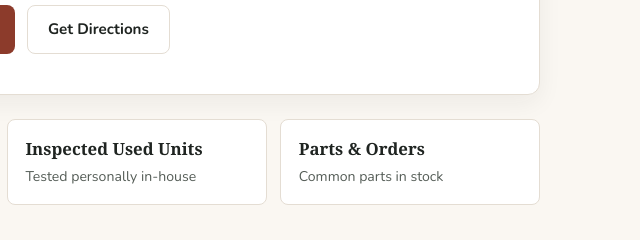
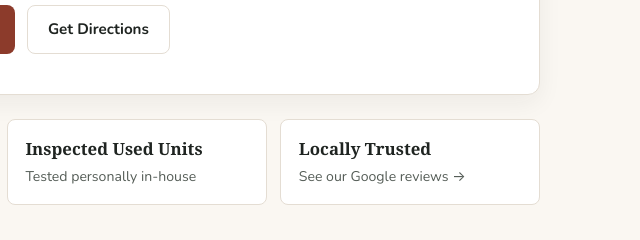
Before and after one commit to TwitchBronBron/ChristmanAppliances.com, a website built with Vite: page index.html in a window 1280 px wide. Shown: the part 800-1040 px from the top of the page, 640-1280 px from the left. Built offline with nearby package versions, Linux system fonts and the light colour scheme; a web font is replaced by a local one.

Commit message:
Phase 3d: add Locally Trusted Google reviews link in trust strip

```diff
--- a/index.html
+++ b/index.html
@@ -124,8 +124,10 @@
                         <span>Tested personally in-house</span>
                     </li>
                     <li>
-                        <strong>Parts &amp; Orders</strong>
-                        <span>Common parts in stock</span>
+                        <a class="trust-link" target="_blank" rel="noopener" href="https://www.google.com/maps/search/?api=1&query=Christman+Appliances+711+Twin+Bridge+Road+Chambersburg+PA+17202">
+                            <strong>Locally Trusted</strong>
+                            <span>See our Google reviews &rarr;</span>
+                        </a>
                     </li>
                 </ul>
             </div>
--- a/style.css
+++ b/style.css
@@ -302,6 +302,17 @@ p:last-child {
     color: var(--ink-muted);
 }
 
+.trust-link {
+    display: flex;
+    flex-direction: column;
+    gap: 0.15rem;
+}
+
+.trust-link:hover span {
+    color: var(--accent);
+    text-decoration: underline;
+}
+
 /* Sections */
 .section {
     padding-block: clamp(2.75rem, 2rem + 2.5vw, 4.5rem);
```
